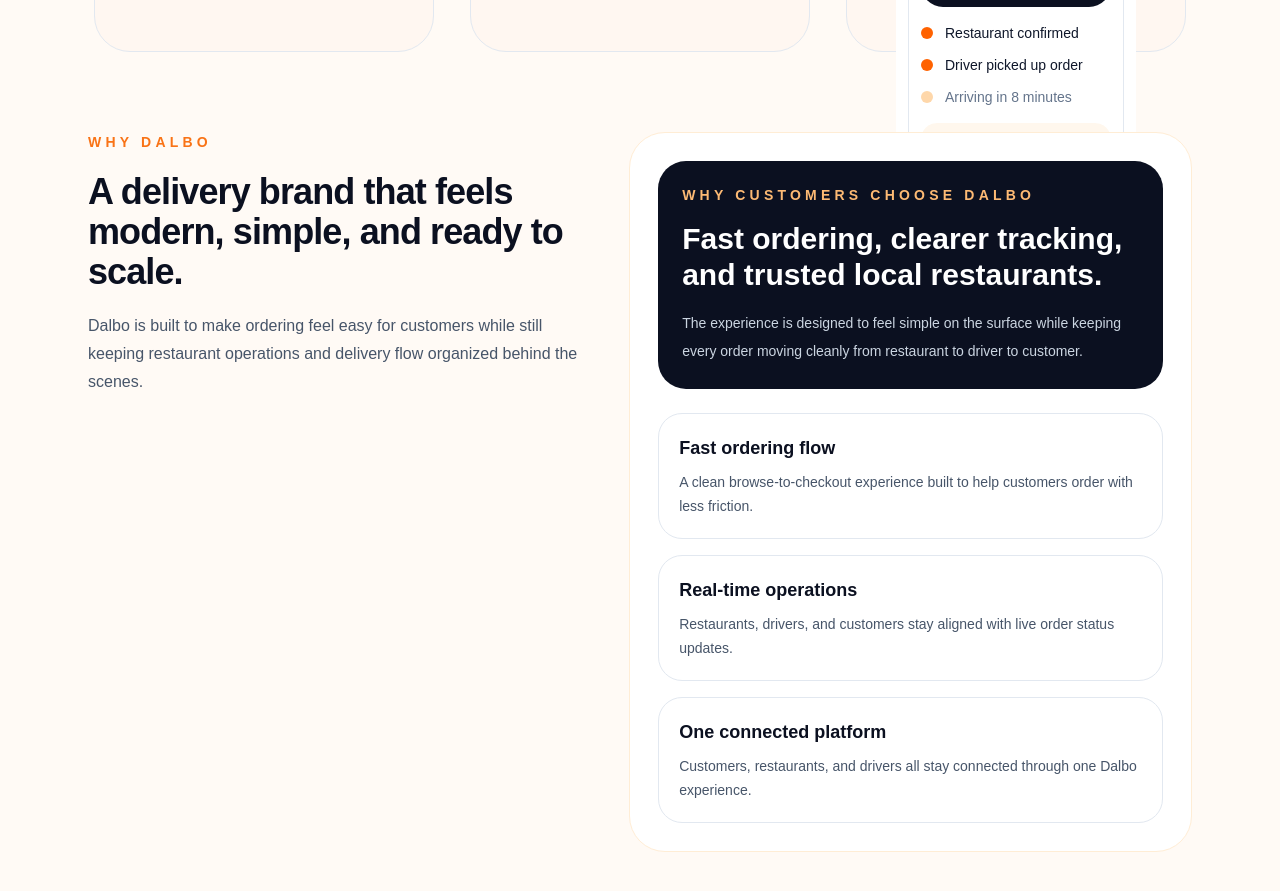
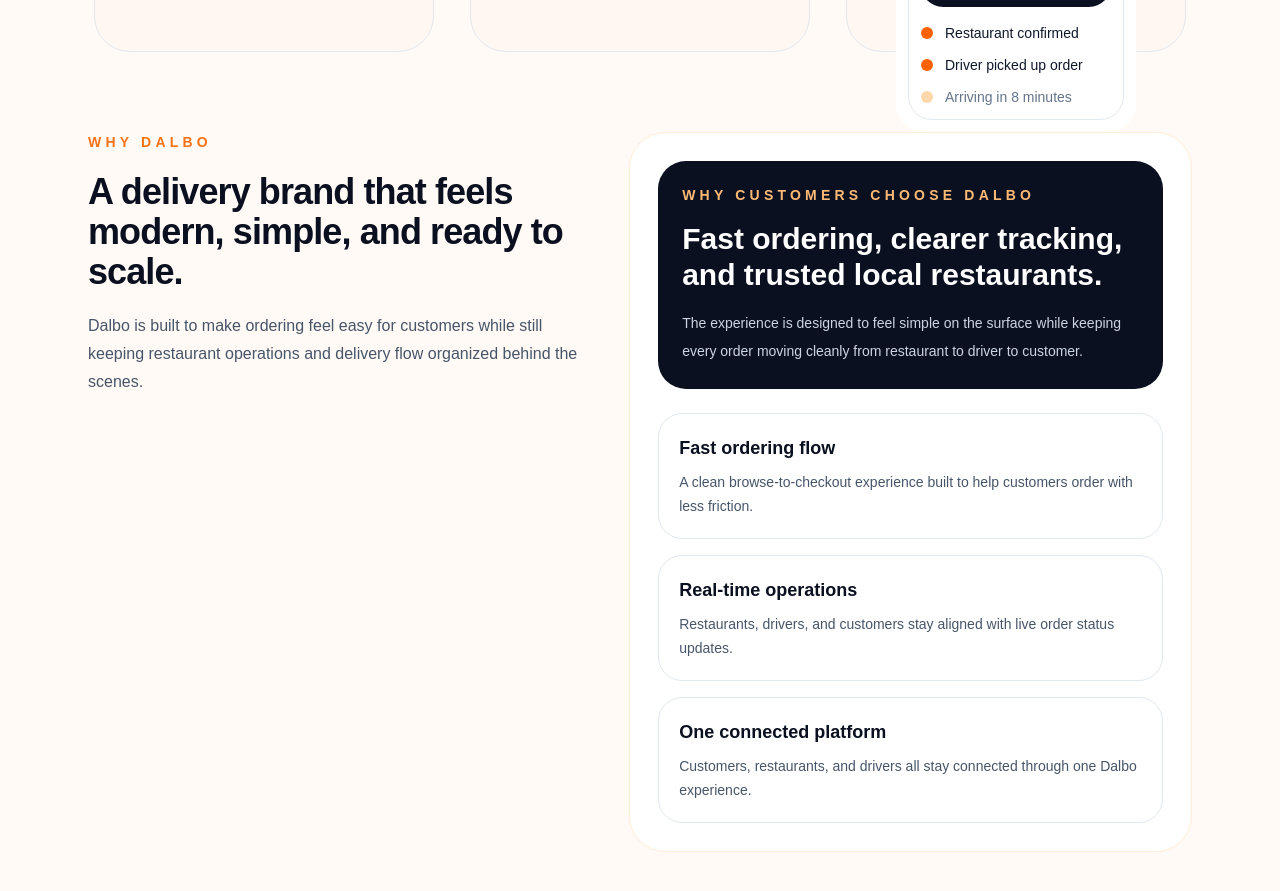
Before and after one commit to askar2022/dalbo, a Next.js app in the folder apps/web/: page / in a window 1280 px wide. Shown: the part 1400-2291 px from the top of the page. Built offline with nearby package versions, Linux system fonts and the light colour scheme.

Commit message:
Refine landing page cards and add Stripe checkout flow

```diff
--- a/apps/web/app/page.tsx
+++ b/apps/web/app/page.tsx
@@ -211,9 +211,6 @@
             <p className="text-sm font-medium text-slate-500">Arriving in 8 minutes</p>
           </div>
         </div>
-        <div className="mt-4 rounded-2xl bg-orange-50 p-3 text-sm text-slate-700">
-          Track in real time until your food reaches the door.
-        </div>
       </div>
     </div>
   );
```
